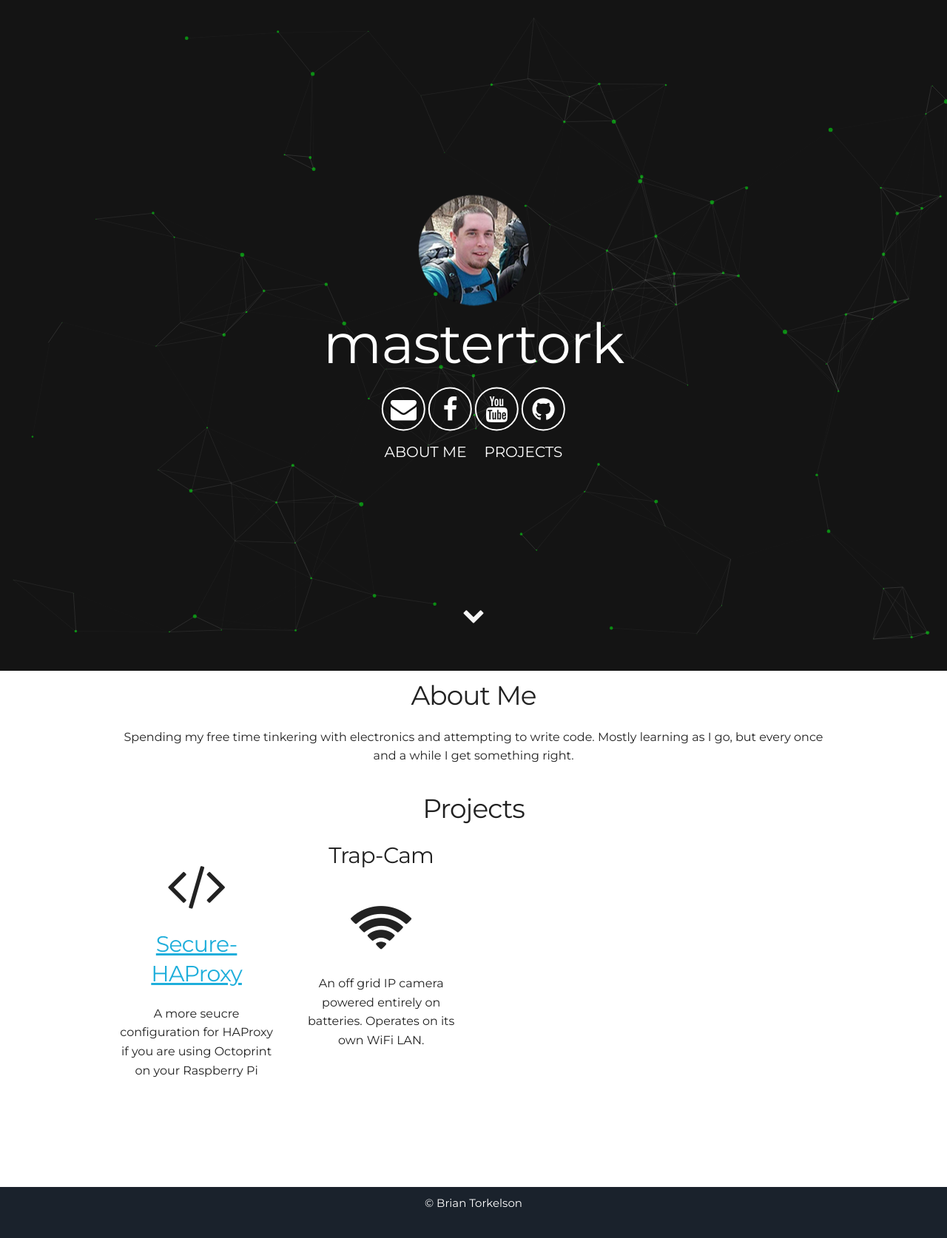
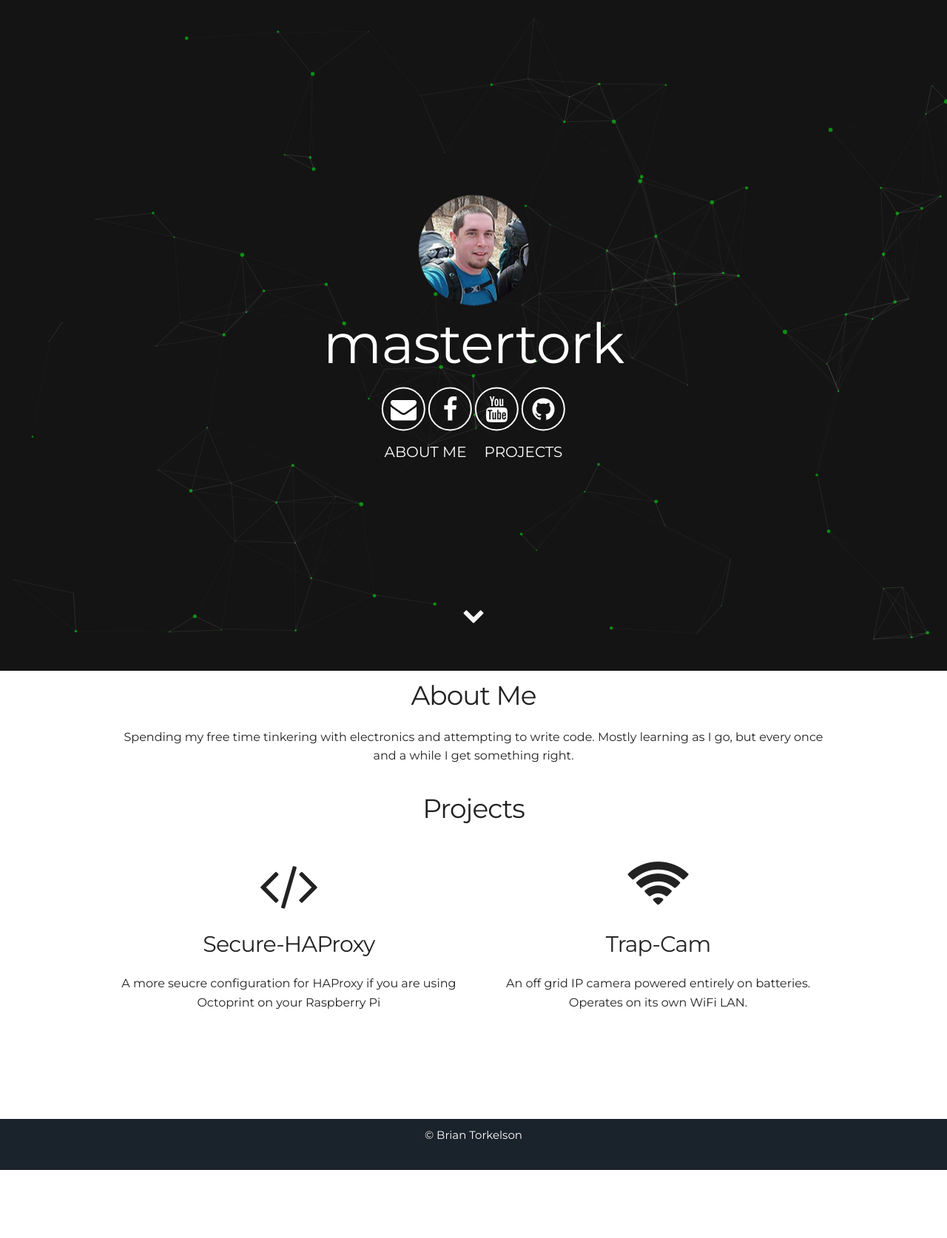
Before and after one commit to BrianTechTalk/BrianTechTalk.github.io, a Jekyll site: the page built from index.html, in a window 1280 px wide. Shown: the whole page at 74% size. Built offline with Jekyll 4.4.1, drawn with Linux system fonts in a browser that asks for light colours; after the commit the page ends 1582 px from its top, so only the background shows below that.

Commit message:
six columns

```diff
--- a/_includes/projects.html
+++ b/_includes/projects.html
@@ -3,14 +3,14 @@
     <h3> Projects </h3>
   </div>
   <div class="row user">
-    <div class="three columns">
+    <div class="six columns">
 	  <i class="fa fa-code" aria-hidden="true"></i></a>
-      <h4><a href="https://github.com/mastertork/Secure-HAProxy">Secure-HAProxy</a></h4>
+      <h4>Secure-HAProxy</h4>
       <p>A more seucre configuration for HAProxy if you are using Octoprint on your Raspberry Pi</p>
     </div>
-    <div class="three columns">
-      <h4>Trap-Cam</h4>
-	  <i class="fa fa-wifi" aria-hidden="true"></i>
+    <div class="six columns">
+      <i class="fa fa-wifi" aria-hidden="true"></i>
+	  <h4>Trap-Cam</h4>
       <p>An off grid IP camera powered entirely on batteries.  Operates on its own WiFi LAN.</p>
     </div>
     </div>
```
